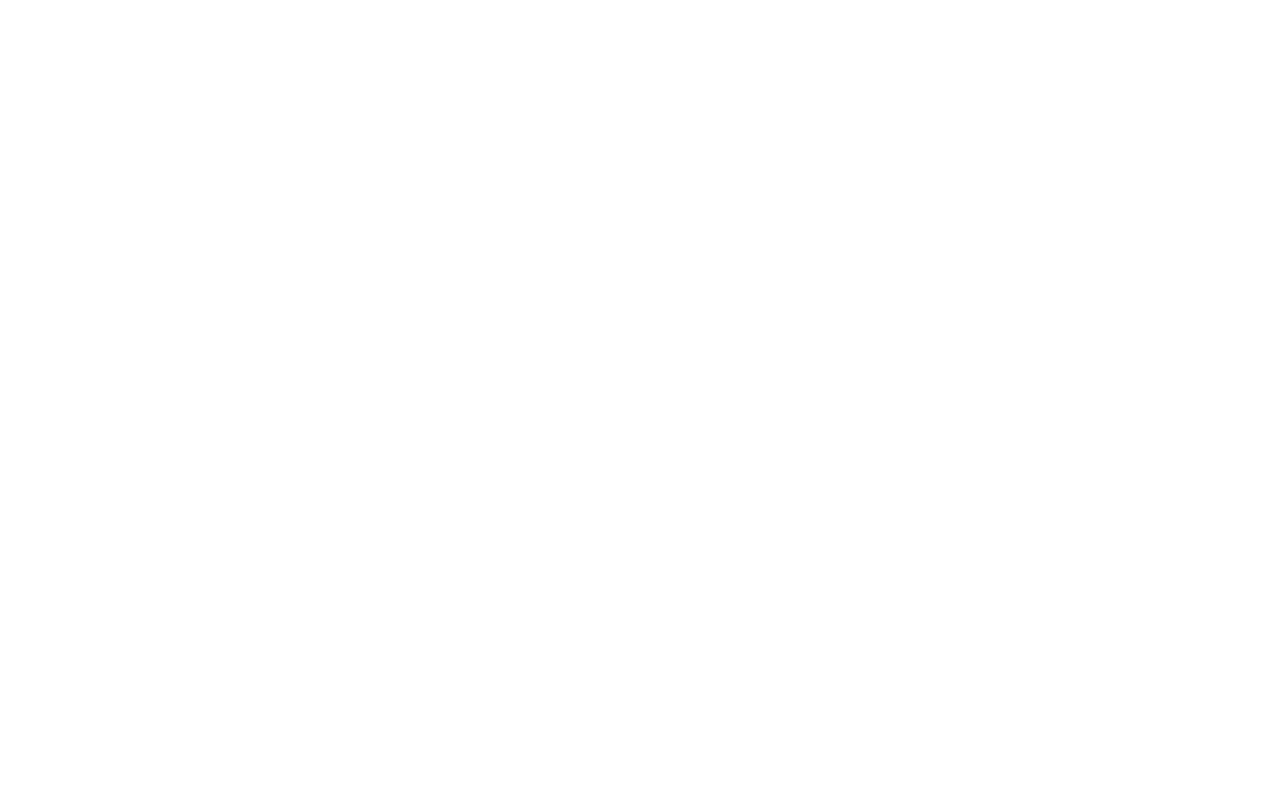
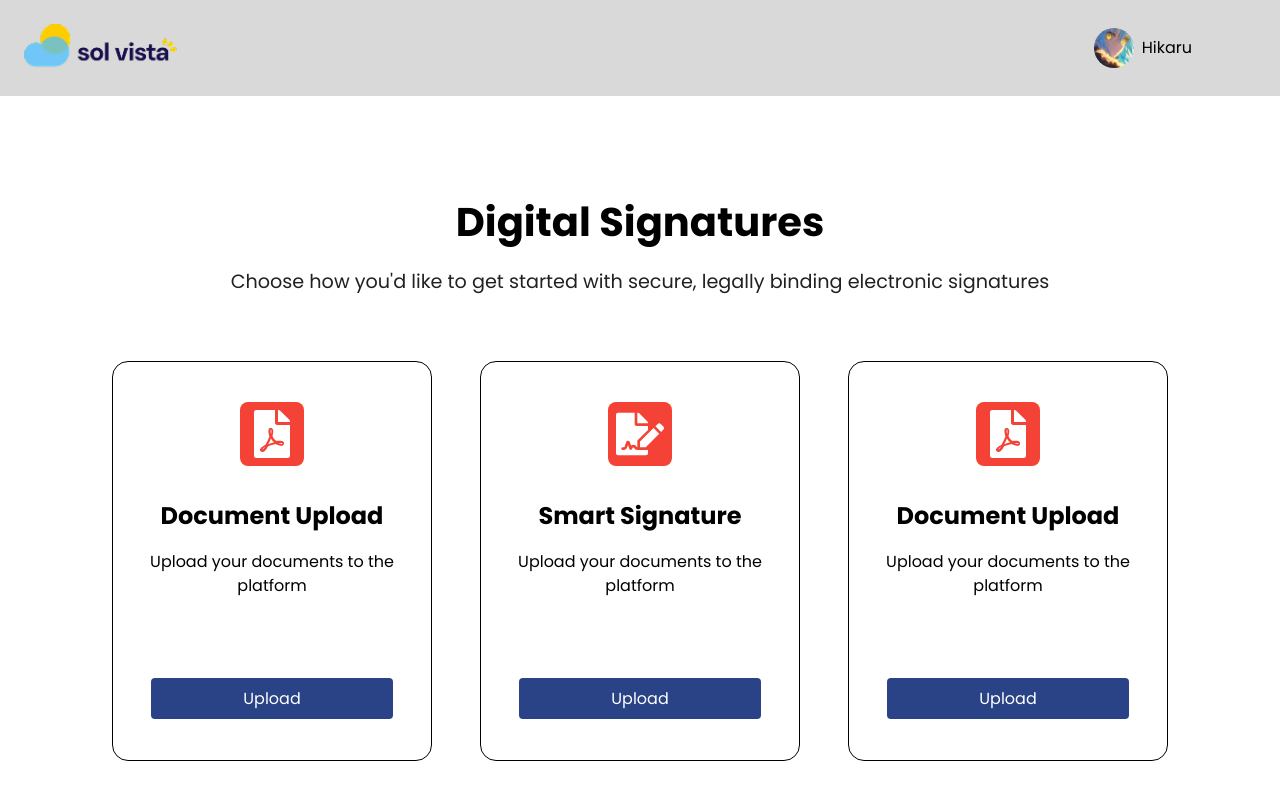
Before and after one commit to reveriontech/sol_sign, a React (Vite) app: page /home in a window 1280 px wide. Before the commit this address had no page. Shown: the top 800 px of the page. Built offline with nearby package versions, Linux system fonts and the light colour scheme.

Commit message:
Fixing routes

```diff
--- /dev/null
+++ b/src/pages/Home.jsx
@@ -0,0 +1,18 @@
+import React from 'react'
+import { Outlet } from 'react-router-dom'
+
+// Pages
+import Nav from './Nav'
+
+const Home = () => {
+  return (
+    <>
+        <Nav />
+        <div className='home-container'>
+            <Outlet />
+        </div>
+    </>
+  )
+}
+
+export default Home
--- a/src/pages/Landing.jsx
+++ b/src/pages/Landing.jsx
@@ -17,7 +17,7 @@ const Landing = () => {
       description: "Upload your documents to the platform",
       button: "Upload",
       onClick: () => {
-        navigate("/upload");
+        navigate("/home/upload");
       },
     },
     {
@@ -26,7 +26,7 @@ const Landing = () => {
       description: "Upload your documents to the platform",
       button: "Upload",
       onClick: () => {
-        navigate("/smart-signature");
+        navigate("/home/smart-signature");
       },
     },
     {
@@ -35,15 +35,13 @@ const Landing = () => {
       description: "Upload your documents to the platform",
       button: "Upload",
       onClick: () => {
-        navigate("/document-upload");
+        navigate("/home/document-upload");
       },
     },
   ];
 
   return (
     <section className="landing-container">
-      <Nav />
-
       <div className="landing-content">
         <div className="landing-content-text">
           <h1>Digital Signatures</h1>
--- a/src/pages/Nav.jsx
+++ b/src/pages/Nav.jsx
@@ -13,6 +13,8 @@ const Nav = () => {
           <p>Hikaru</p>
         </div>
       </nav>
+
+
   )
 }
 
--- a/src/pages/UploadPage.jsx
+++ b/src/pages/UploadPage.jsx
@@ -2,9 +2,9 @@ import React from 'react'
 
 const UploadPage = () => {
   return (
-    <div>
+    <section className='upload-container'>
       <h1>Upload Page</h1>
-    </div>
+    </section>
   )
 }
 
--- a/src/routes/AppRoutes.jsx
+++ b/src/routes/AppRoutes.jsx
@@ -6,48 +6,26 @@ import PageLoader from "../components/PageLoader";
 const Intro = React.lazy(() => import("../pages/Intro"));
 const Landing = React.lazy(() => import("../pages/Landing"));
 const UploadPage = React.lazy(() => import("../pages/UploadPage"));
+const Home = React.lazy(() => import("../pages/Home"));
 // import SmartSignature from "../pages/SmartSignature";
 
 const AppRoutes = () => {
   return (
     <BrowserRouter>
-
       <Suspense fallback={<PageLoader />}>
         <Routes>
+          {/* For Intro page - this will be the initial route */}
+          <Route path="/" element={<Intro />} />
 
-          {/* For Intro page */}
-          <Route
-            path="/"
-            element={<Intro />}
-          />
-
-          {/* Landing page */}
-          <Route
-            path="/landing"
-            element={<Landing />}
-          />
-
-            {/* Landing page */}
-              <Route
-                path="/landing"
-                element={<Landing />}
-              />
-
-          {/* Landing page */}
-               <Route
-                path="/rafce"
-                element={<UploadPage />}
-              />
-
-          {/* Upload page */}
-              <Route
-                path="/upload"
-                element={<UploadPage />}
-              />
+          {/* Home layout with nested routes */}
+          <Route path="/home" element={<Home />}>
+            <Route index element={<Landing />} />
+            <Route path="landing" element={<Landing />} />
+            <Route path="upload" element={<UploadPage />} />
+          </Route>
 
         </Routes>
       </Suspense>
-
     </BrowserRouter>
   );
 };
```
